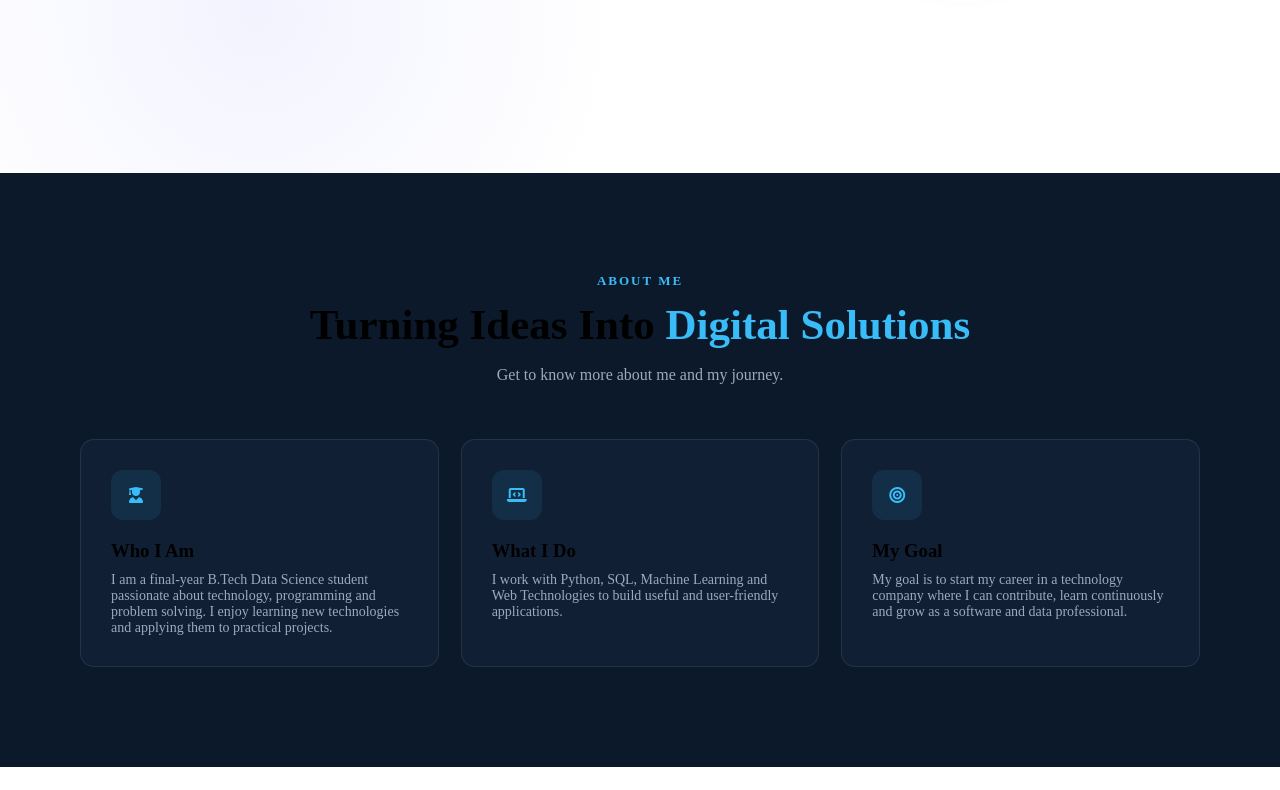
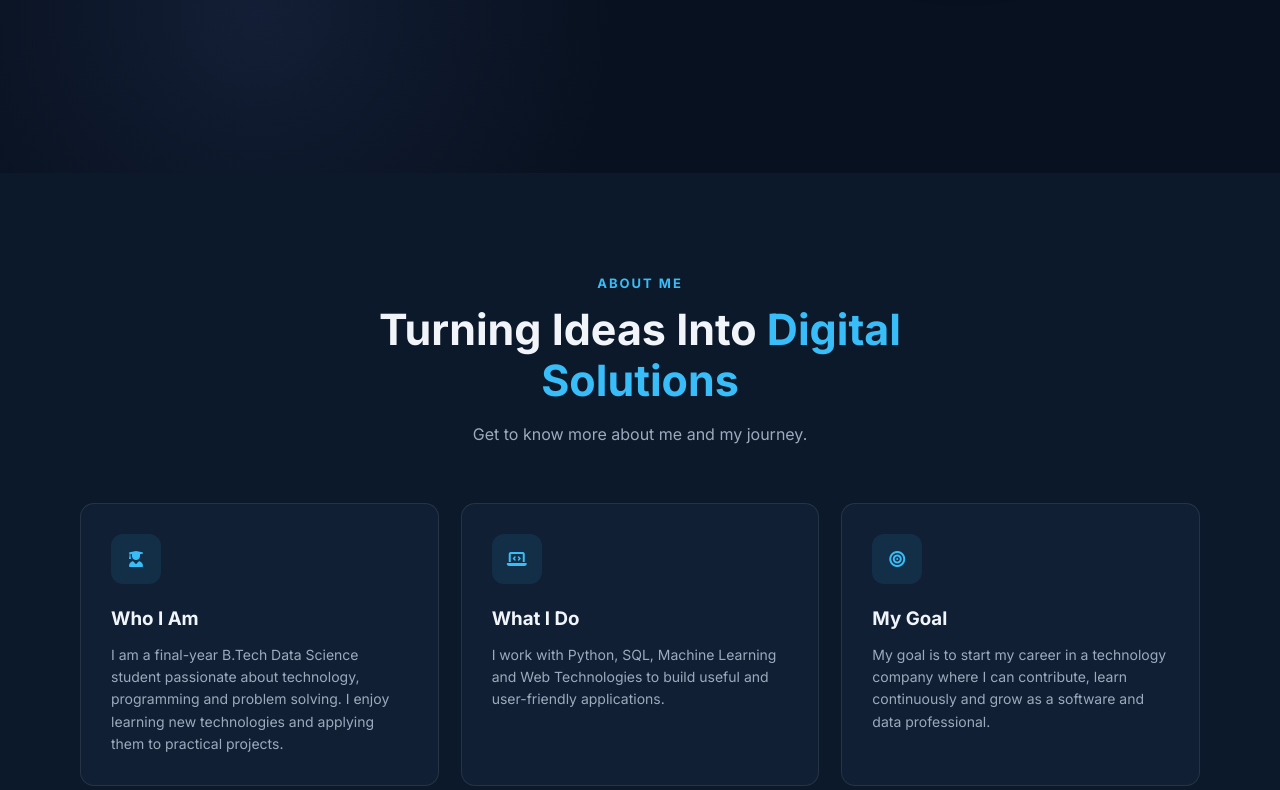
Before and after one commit to GarimaBajpai25/Portfolio_website, a plain HTML site: page index.html in a window 1280 px wide. Shown: the part 627-1417 px from the top of the page. Drawn offline with Linux system fonts and the light colour scheme.

Commit message:
add body part

```diff
--- a/style.css
+++ b/style.css
@@ -24,7 +24,13 @@
 }
 
 
-
+body {
+    font-family: "Inter", sans-serif;
+    background: var(--bg);
+    color: var(--text);
+    line-height: 1.6;
+    overflow-x: hidden;
+}
 
 a {
     text-decoration: none;
```
